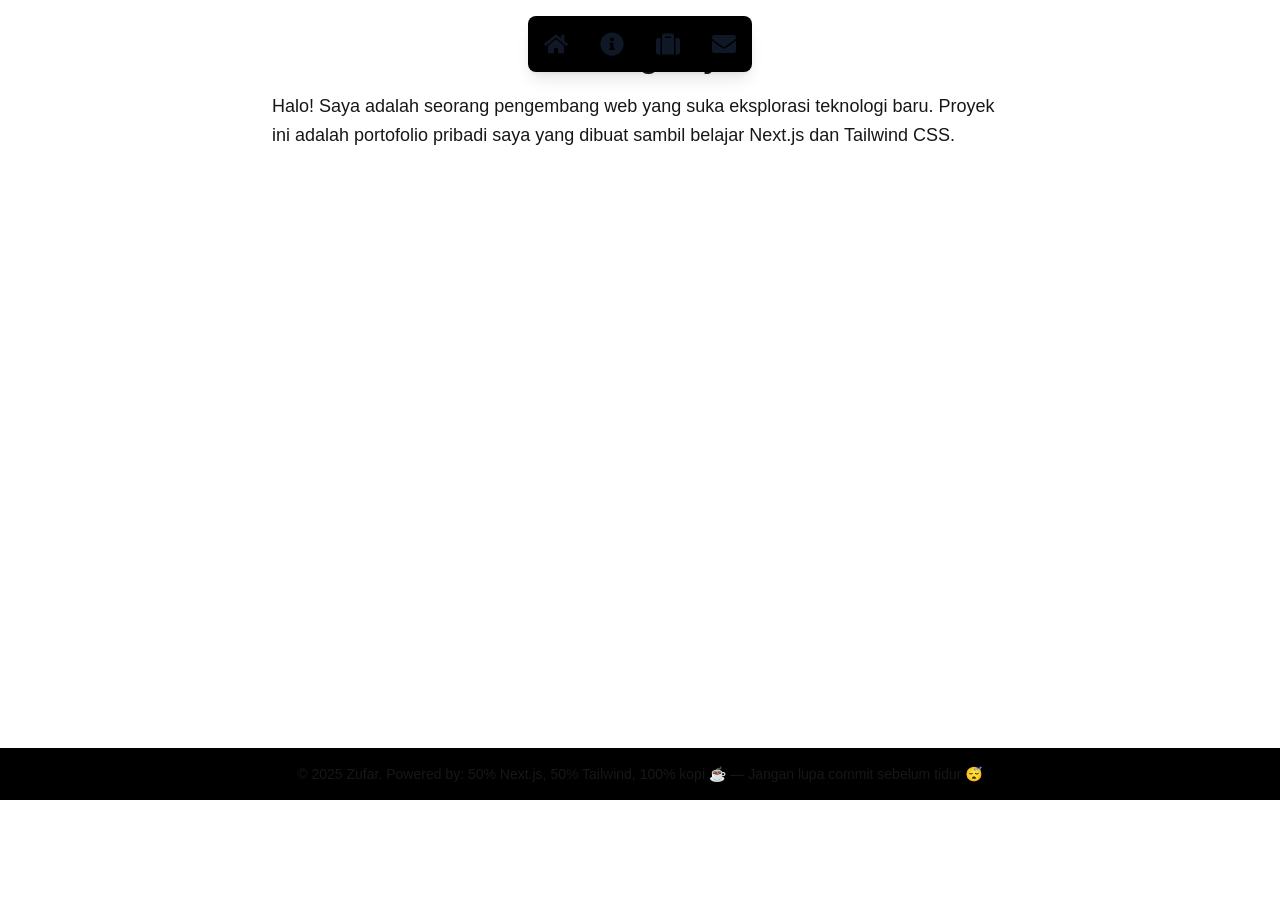
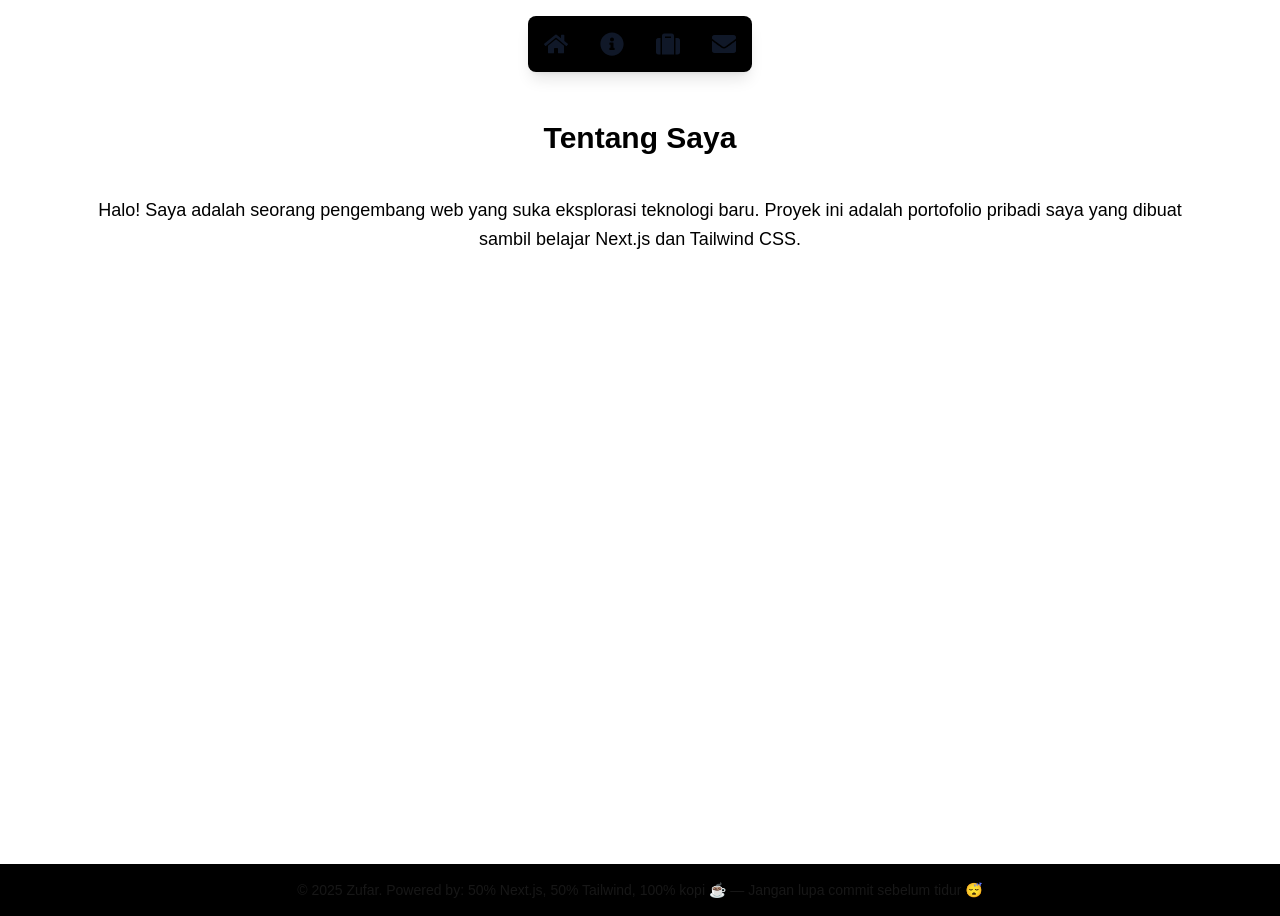
Before and after one commit to MakarimZufar/my_portofolio, a Next.js app: page /about in a window 1280 px wide. Before the commit the page ends 800 px from the top, so only its background shows below. Built offline with nearby package versions, Linux system fonts and the light colour scheme.

Commit message:
style: settings padding and background color

```diff
--- a/src/app/about/page.js
+++ b/src/app/about/page.js
@@ -1,6 +1,6 @@
 export default function AboutPage() {
     return (
-        <main className="max-w-3xl mx-auto py-10 px-4">
+        <main className="pt-30 flex flex-col items-center min-h-screen px-6 sm:px-20 py-16 gap-6 text-center bg-white text-black dark:bg-gray-900 dark:text-white transition-colors duration-300">
             <h1 className="text-3xl font-bold mb-4 text-center">
                 Tentang Saya
             </h1>
```
